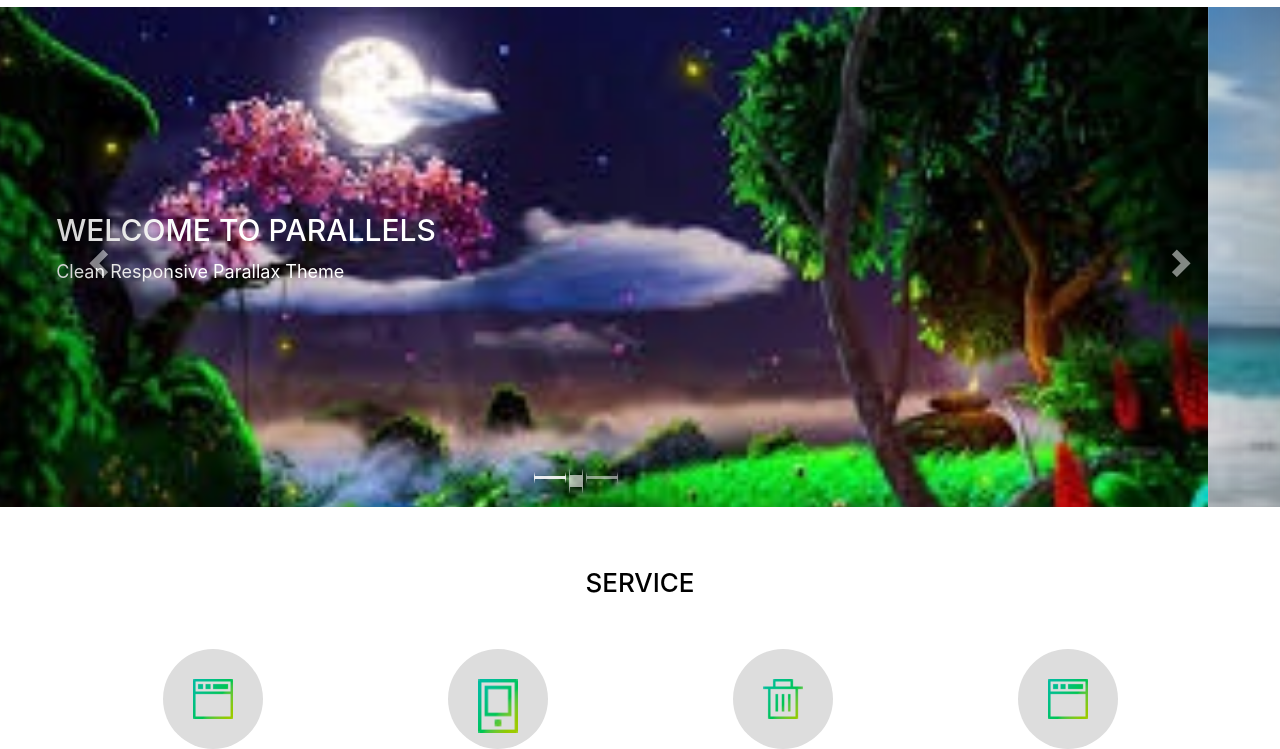
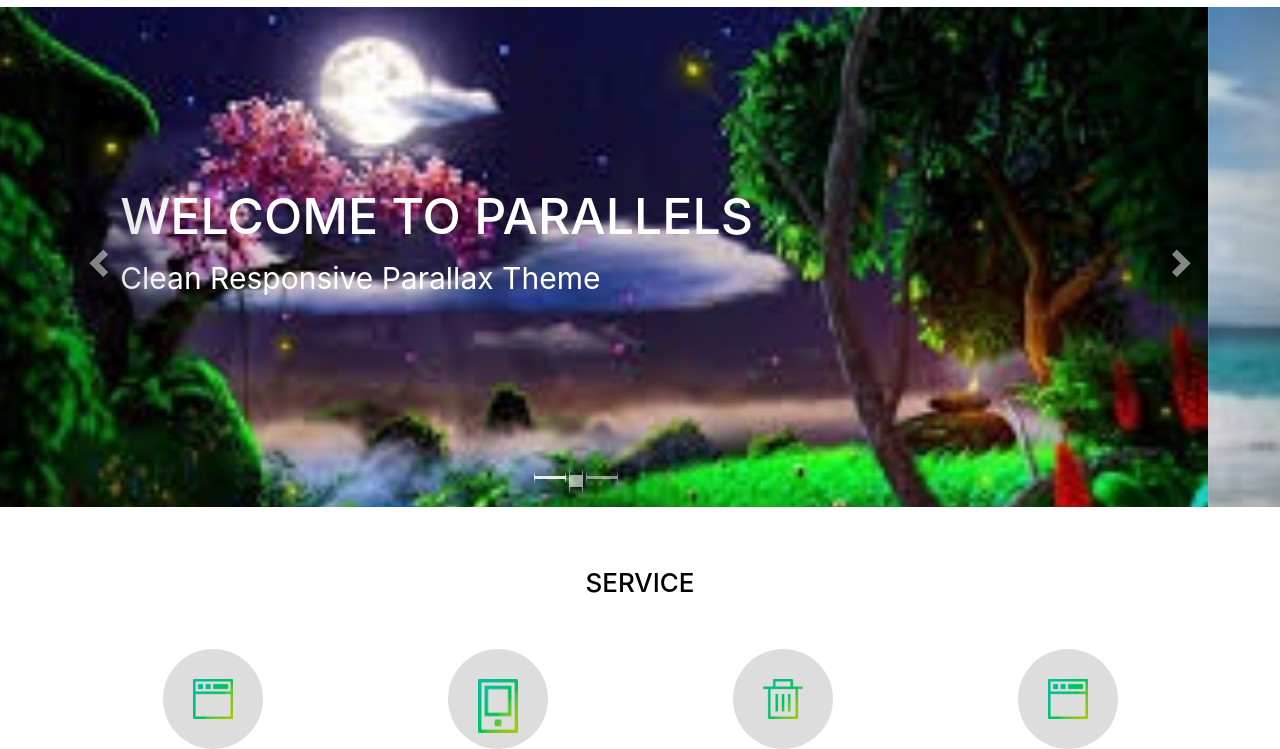
Before and after one commit to pitamchandra/exam_ledp, a plain HTML site: page pitam.html in a window 1280 px wide. Shown: the part 75-824 px from the top of the page. Drawn offline with nearby package versions, Linux system fonts and the light colour scheme; files whose address does not match are found by name.

Commit message:
quick update

```diff
--- a/css/pitam.css
+++ b/css/pitam.css
@@ -38,16 +38,16 @@
 .banar-top{
 	position: absolute;
     color: #fff;
-    margin-top: 16%;
-    margin-left: 10%;
+    margin-top: 14%;
+    margin-left: 15%;
 }
 .banar-top h1{
-	font-size:30px;
+	font-size:50px;
 	margin-bottom:10px;
 	text-transform:uppercase;
 }
 .banar-top p{
-	font-size:18px;
+	font-size:30px;
 	text-transform:capitalize;
 }
 #service-section{
```
